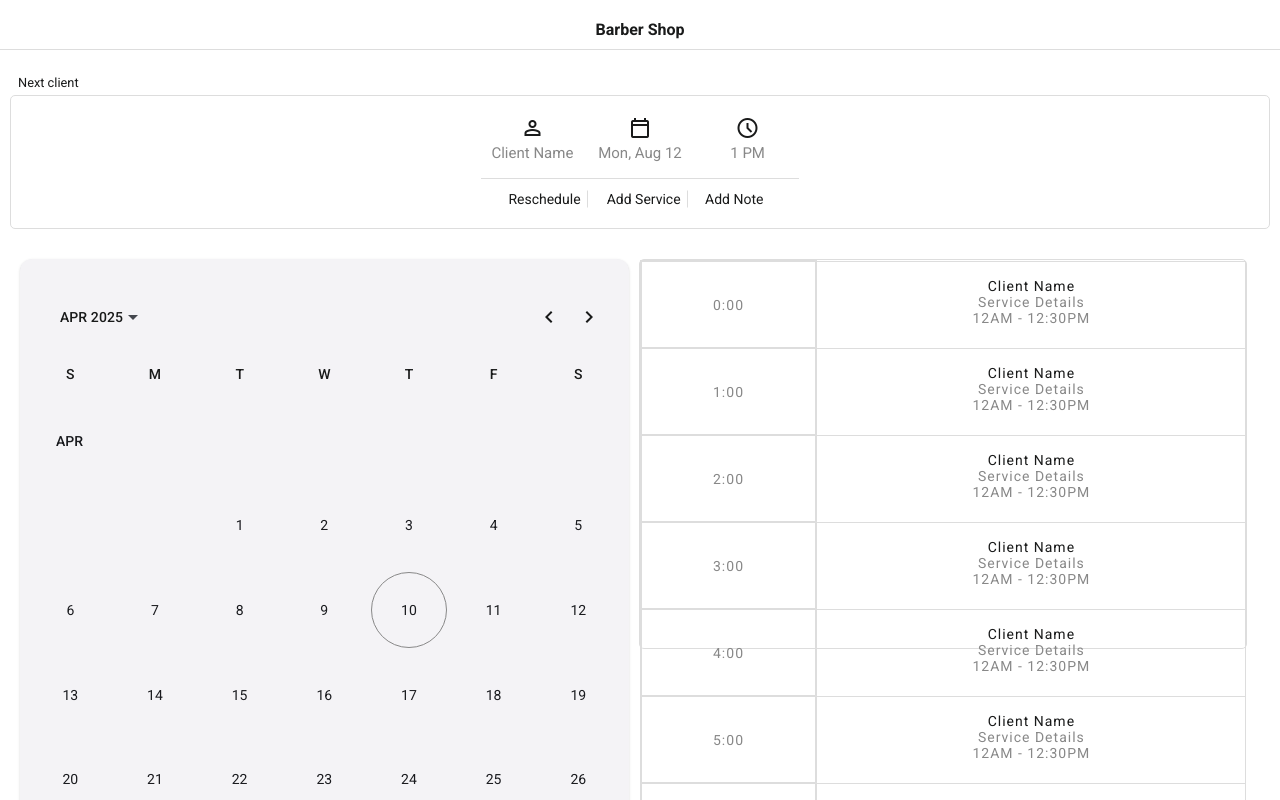
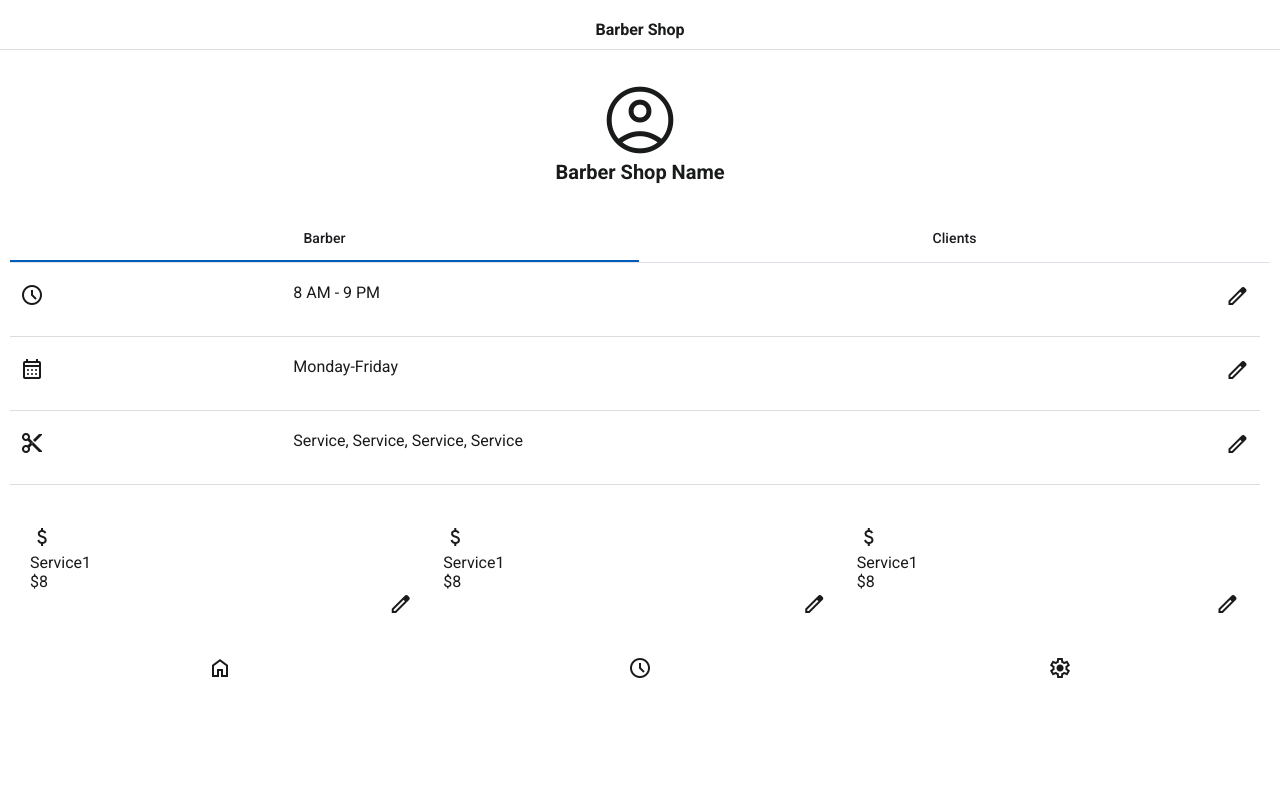
Before and after one commit to Mihvieira/barber-shop-ui, an Angular app: page /settings in a window 1280 px wide. Before the commit this address led to /. Shown: the top 800 px of the page. Built offline with nearby package versions, Linux system fonts and the light colour scheme.

Commit message:
feat: refactor app structure to integrate router outlet and add settings page

```diff
--- a/src/app/app.component.html
+++ b/src/app/app.component.html
@@ -1,4 +1,4 @@
 
   <app-menu-header [pageTitle]="'Barber Shop'"></app-menu-header>
-  <app-main></app-main>
+  <router-outlet></router-outlet>
   <app-menu-footer></app-menu-footer>
--- a/src/app/app.component.ts
+++ b/src/app/app.component.ts
@@ -2,10 +2,11 @@ import { Component } from '@angular/core';
 import { MenuHeaderComponent } from "./components/menu-header/menu-header.component";
 import { MenuFooterComponent } from "./components/menu-footer/menu-footer.component";
 import { MainComponent } from "./components/dashboard/main/main.component";
+import { RouterOutlet } from '@angular/router';
 
 @Component({
   selector: 'app-root',
-  imports: [MenuFooterComponent, MainComponent, MenuHeaderComponent],
+  imports: [MenuFooterComponent, MainComponent, MenuHeaderComponent, RouterOutlet],
   templateUrl: './app.component.html',
   styleUrl: './app.component.scss'
 })
--- a/src/app/app.routes.ts
+++ b/src/app/app.routes.ts
@@ -1,6 +1,8 @@
 import { Routes } from '@angular/router';
 import { MainComponent } from './components/dashboard/main/main.component';
+import { SettingsPageComponent } from './components/settings-page/settings-page/settings-page.component';
 
 export const routes: Routes = [
-    {path: '', component: MainComponent, pathMatch: 'full'},
+  { path: '', component: MainComponent, pathMatch: 'full' },
+  { path: 'settings', component: SettingsPageComponent },
 ];
--- a/src/app/components/menu-footer/menu-footer.component.html
+++ b/src/app/components/menu-footer/menu-footer.component.html
@@ -1,7 +1,7 @@
 <footer>
   <nav>
-    <a href="#"><span class="material-symbols-outlined"> home </span></a>
+    <a routerLink=""><span class="material-symbols-outlined"> home </span></a>
     <a href="#"><span class="material-symbols-outlined"> schedule </span></a>
-    <a href="#"><span class="material-symbols-outlined"> settings </span></a>
+    <a routerLink="/settings"><span class="material-symbols-outlined"> settings </span></a>
   </nav>
 </footer>
--- a/src/app/components/settings-page/settings-page/settings-page.component.html
+++ b/src/app/components/settings-page/settings-page/settings-page.component.html
@@ -1,7 +1,6 @@
-<app-menu-header [pageTitle]="'Settings'"></app-menu-header>
 <main>
   <div class="barbericon">
-    <img src="#" alt="baber-shop-icon" />
+    <span class="material-symbols-outlined"> account_circle </span>
     <p>Barber Shop Name</p>
   </div>
   <app-tabs></app-tabs>
--- a/src/app/components/settings-page/settings-page/settings-page.component.scss
+++ b/src/app/components/settings-page/settings-page/settings-page.component.scss
@@ -0,0 +1,25 @@
+
+main {
+  margin: 10px;
+  height: 100%;
+}
+
+.barbericon{
+  display: flex;
+  flex-direction: column;
+  justify-content: center;
+  align-items: center;
+  padding: 10px;
+}
+
+.barbericon span{
+  height: 80px;
+  width: 80px;
+  line-height: 80px;
+  font-size: 80px;
+}
+
+.barbericon p{
+  font-size: 20px;
+  font-weight: bold;
+}
--- a/src/app/components/settings-page/tabs/tabs.component.html
+++ b/src/app/components/settings-page/tabs/tabs.component.html
@@ -1,61 +1,85 @@
 <div class="tabs">
-
-
-  <div class="barber">
-    <ol>
-      <li class="opening-time">
-        <img src="#" alt="clock-icon" />8 AM - 9 PM
-        <button name="edit"><img src="#" alt="edit-icon" /></button>
-      </li>
-      <li class="opening-days">
-        <img src="#" alt="calendar-icon" />Monday-Friday<button name="edit">
-          <img src="#" alt="edit-icon" />
+  <mat-tab-group>
+    <mat-tab label="Barber">
+      <ul>
+        <li class="opening-time barber-list">
+          <div class="text-list">
+            <span class="material-symbols-outlined"> schedule </span>
+            <p>8 AM - 9 PM</p>
+          </div>
+          <button name="edit" type="button" class="edit">
+            <span class="material-symbols-outlined"> edit </span>
           </button>
         </li>
-      <li class="services">
-        Service, Service, Service, Service
-        <button name="edit"><img src="#" alt="edit-icon" /></button>
+        <li class="opening-days barber-list">
+          <div class="text-list">
+            <span class="material-symbols-outlined"> calendar_month </span>
+            <p>Monday-Friday</p>
+          </div>
+          <button name="edit" type="button" class="edit">
+            <span class="material-symbols-outlined"> edit </span>
+          </button>
         </li>
-      <li class="service-details">
-        <ul>
-          <li>
-            <p>Service1</p>
-            <p>$8</p>
-            <button name="edit"><img src="#" alt="edit-icon" /></button>
+        <li class="services barber-list">
+          <div class="text-list">
+            <span class="material-symbols-outlined"> content_cut </span>
+            <p>Service, Service, Service, Service</p>
+          </div>
+          <button name="edit" type="button" class="edit">
+            <span class="material-symbols-outlined"> edit </span>
+          </button>
         </li>
         <li>
+          <ul class="service-details">
+            <li class="service-detail">
+              <div>
+                <span class="material-symbols-outlined"> attach_money </span>
                 <p>Service1</p>
+              </div>
               <p>$8</p>
-            <button name="edit"><img src="#" alt="edit-icon" /></button>
+              <button name="edit" class="edit">
+                <span class="material-symbols-outlined"> edit </span>
+              </button>
             </li>
-          <li>
+            <li class="service-detail">
+              <div>
+                <span class="material-symbols-outlined"> attach_money </span>
                 <p>Service1</p>
+              </div>
               <p>$8</p>
-            <button name="edit"><img src="#" alt="edit-icon" /></button>
+              <button name="edit" class="edit">
+                <span class="material-symbols-outlined"> edit </span>
+              </button>
+            </li>
+            <li class="service-detail">
+              <div>
+                <span class="material-symbols-outlined"> attach_money </span>
+                <p>Service1</p>
+              </div>
+              <p>$8</p>
+              <button name="edit" class="edit">
+                <span class="material-symbols-outlined"> edit </span>
+              </button>
             </li>
           </ul>
         </li>
-    </ol>
-  </div>
-  <div class="clients">
-    <a href="#">All <img src="#" alt="icon" /></a>
+      </ul>
+    </mat-tab>
+    <mat-tab label="Clients">
       <ul>
-      <li>
-        <img src="#" alt="human-icon" />Client Name
-        <a href="#"><img src="#" alt="points-icon" /></a>
+        <li class="client-list">
+          <a class="client">
+            <span class="material-symbols-outlined"> account_circle </span>
+            <p>Client Name</p>
+          </a>
         </li>
-      <li>
-        <img src="#" alt="human-icon" />Client Name
-        <a href="#"><img src="#" alt="points-icon" /></a>
-      </li>
-      <li>
-        <img src="#" alt="human-icon" />Client Name
-        <a href="#"><img src="#" alt="points-icon" /></a>
-      </li>
-      <li>
-        <img src="#" alt="human-icon" />Client Name
-        <a href="#"><img src="#" alt="points-icon" /></a>
+        <li class="client-list">
+          <a class="client">
+            <span class="material-symbols-outlined"> account_circle </span>
+            <p>Client Name</p>
+          </a>
         </li>
       </ul>
+    </mat-tab>
+  </mat-tab-group>
 </div>
-</div>
--- a/src/app/components/settings-page/tabs/tabs.component.scss
+++ b/src/app/components/settings-page/tabs/tabs.component.scss
@@ -0,0 +1,75 @@
+:host {
+  display: flex;
+  flex-direction: column;
+  height: 100%;
+  justify-content: space-around;
+  overflow: auto;
+}
+
+.tabs{
+  display: flex;
+  flex-direction: column;
+  margin-top: 20px;
+  height: 100%;
+}
+
+.barber-list {
+  margin-top: 10px;
+  padding: 10px;
+  display: grid;
+  grid-template-columns: 2fr 1fr;
+  min-height: 64px;
+  margin-right: 10px;
+  border-bottom: 1px solid var(--cor-terciaria);
+}
+
+.edit {
+  background-color: transparent;
+  border: none;
+  box-shadow: none;
+  width: 25px;
+  height: 25px;
+  margin-left: auto;
+  display: flex;
+  justify-content: center;
+  align-items: center;
+}
+
+.service-details{
+  margin-top: 10px;
+  padding: 10px;
+  overflow-y: auto;
+  display: grid;
+  grid-template-columns: 1fr 1fr 1fr;
+  grid-template-rows: auto;
+  min-height: 64px;
+
+}
+
+.text-list{
+  display: grid;
+  grid-template-columns: 1fr 2fr;
+  justify-content: baseline;
+  row-gap: 10px;
+}
+
+.service-detail{
+  margin-top: 10px;
+  padding: 10px;
+  min-height: 60px;
+  margin-right: 10px;
+}
+
+.client-list{
+  margin-top: 10px;
+  padding: 10px;
+  display: flex;
+  min-height: 64px;
+}
+
+.client{
+  display: flex;
+  flex-direction: row;
+  justify-content: space-around;
+  align-content: space-around;
+}
--- a/src/app/components/settings-page/tabs/tabs.component.ts
+++ b/src/app/components/settings-page/tabs/tabs.component.ts
@@ -1,11 +1,21 @@
-import { Component } from '@angular/core';
+import { ChangeDetectionStrategy, Component } from '@angular/core';
+import { MatTabsModule } from '@angular/material/tabs';
+import { MatListModule } from '@angular/material/list';
+import { MatDividerModule } from '@angular/material/divider';
+import { MatButtonModule } from '@angular/material/button';
+import { MatIconModule } from '@angular/material/icon';
 
 @Component({
   selector: 'app-tabs',
-  imports: [],
+  imports: [
+    MatTabsModule,
+    MatListModule,
+    MatDividerModule,
+    MatButtonModule,
+    MatIconModule,
+  ],
   templateUrl: './tabs.component.html',
-  styleUrl: './tabs.component.scss'
+  styleUrl: './tabs.component.scss',
+  changeDetection: ChangeDetectionStrategy.OnPush,
 })
-export class TabsComponent {
-
-}
+export class TabsComponent {}
```
Also changed, not shown: src/app/components/menu-footer/menu-footer.component.ts (+4 -5 lines), 2 other files (tests, documents, lock files or other folders). Lines whose indentation alone changed are shown as unchanged.
